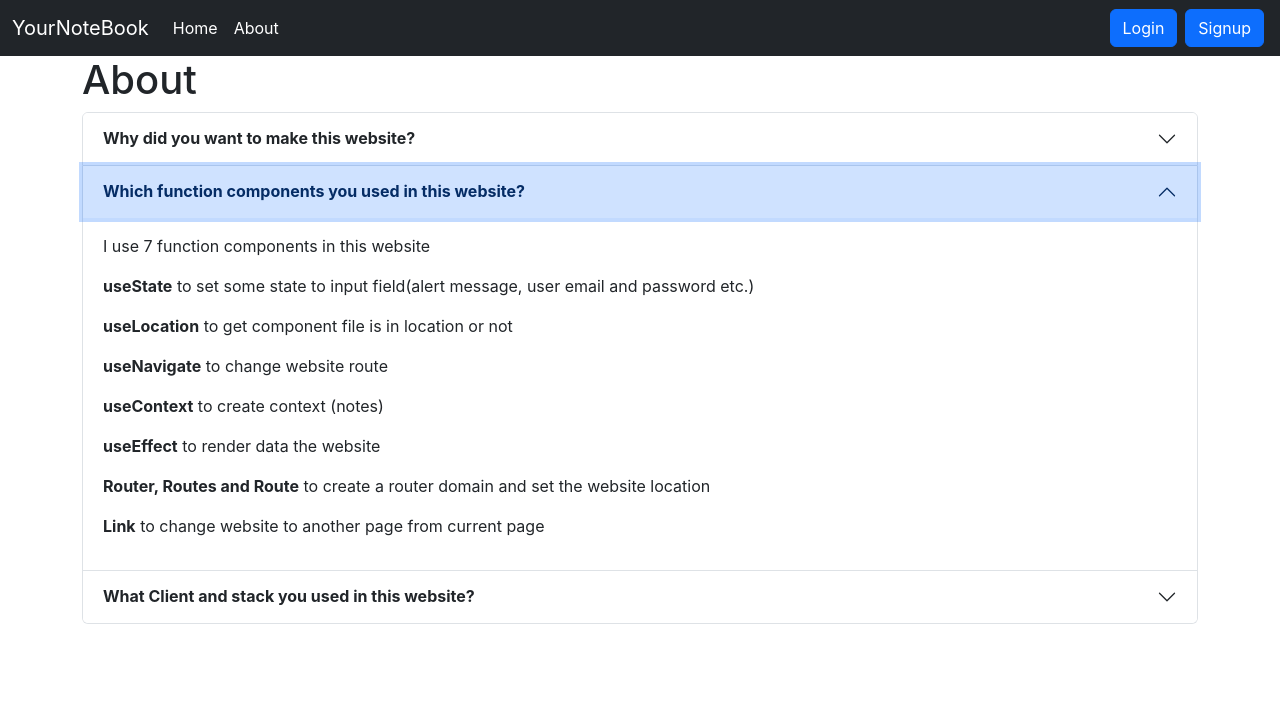
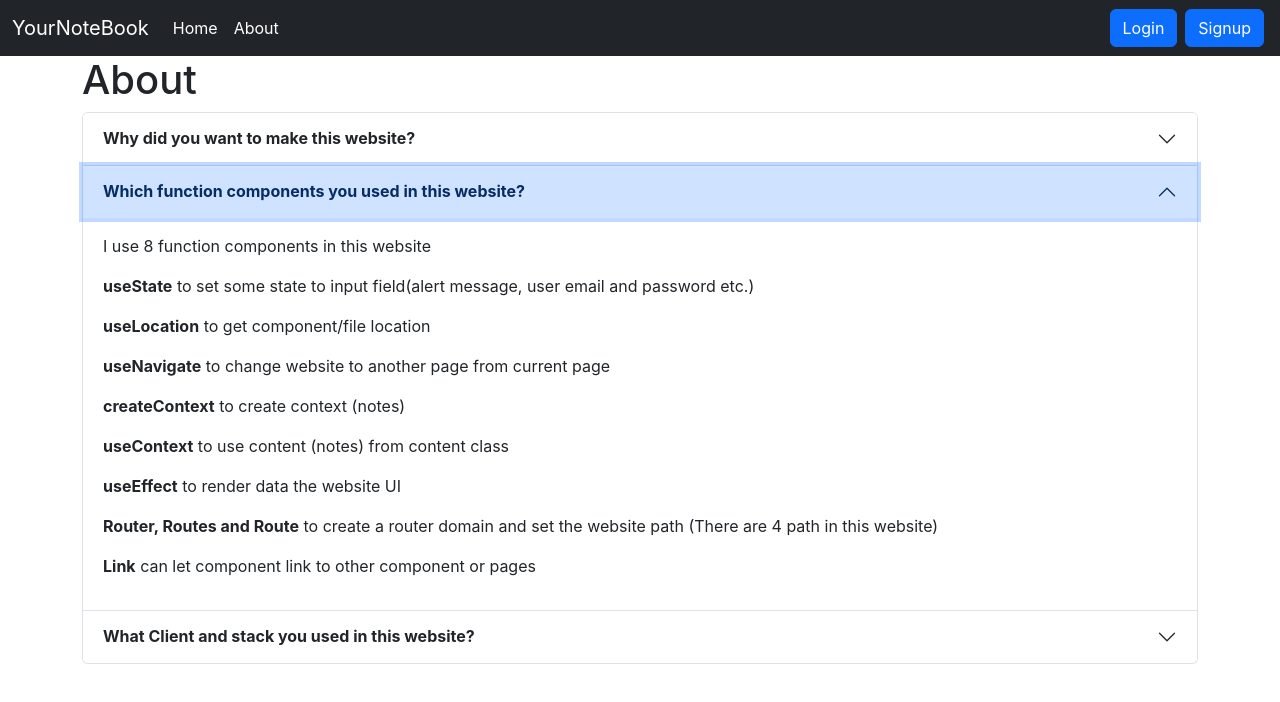
Before and after one commit to TomWai821/React-app4, a React (Create React App) app: page /about in a window 1280 px wide. Both pictures are taken after a click on the button "Which function components you used in this website?". Shown: the top 702 px of the page. Built offline with nearby package versions, Linux system fonts and the light colour scheme.

Commit message:
Correct the description on about page

```diff
--- a/src/component/About.js
+++ b/src/component/About.js
@@ -27,14 +27,15 @@
                     </h2>
                     <div id="collapseTwo" class="accordion-collapse collapse" data-bs-parent="#accordionExample">
                         <div class="accordion-body">
-                        <p>I use 7 function components in this website</p>
+                        <p>I use 8 function components in this website</p>
                         <p><strong>useState</strong> to set some state to input field(alert message, user email and password etc.)</p>
-                        <p><strong>useLocation</strong> to get component file is in location or not</p>
-                        <p><strong>useNavigate</strong> to change website route</p>
-                        <p><strong>useContext</strong> to create context (notes)</p>
-                        <p><strong>useEffect</strong> to render data the website</p>
-                        <p><strong>Router, Routes and Route</strong> to create a router domain and set the website location</p>
-                        <p><strong>Link</strong> to change website to another page from current page</p>
+                        <p><strong>useLocation</strong> to get component/file location</p>
+                        <p><strong>useNavigate</strong> to change website to another page from current page</p>
+                        <p><strong>createContext</strong> to create context (notes)</p>
+                        <p><strong>useContext</strong> to use content (notes) from content class</p>
+                        <p><strong>useEffect</strong> to render data the website UI</p>
+                        <p><strong>Router, Routes and Route</strong> to create a router domain and set the website path (There are 4 path in this website)</p>
+                        <p><strong>Link</strong> can let component link to other component or pages</p>
                         </div>
                     </div>
                 </div>
--- a/src/component/Navbar.js
+++ b/src/component/Navbar.js
@@ -1,6 +1,5 @@
 import React from 'react'
-import { Link, useLocation } from 'react-router-dom';
-import { useNavigate } from 'react-router-dom'
+import { Link, useLocation, useNavigate } from 'react-router-dom';
 
 const Navbar = () => {
     let navigate = useNavigate();
```
